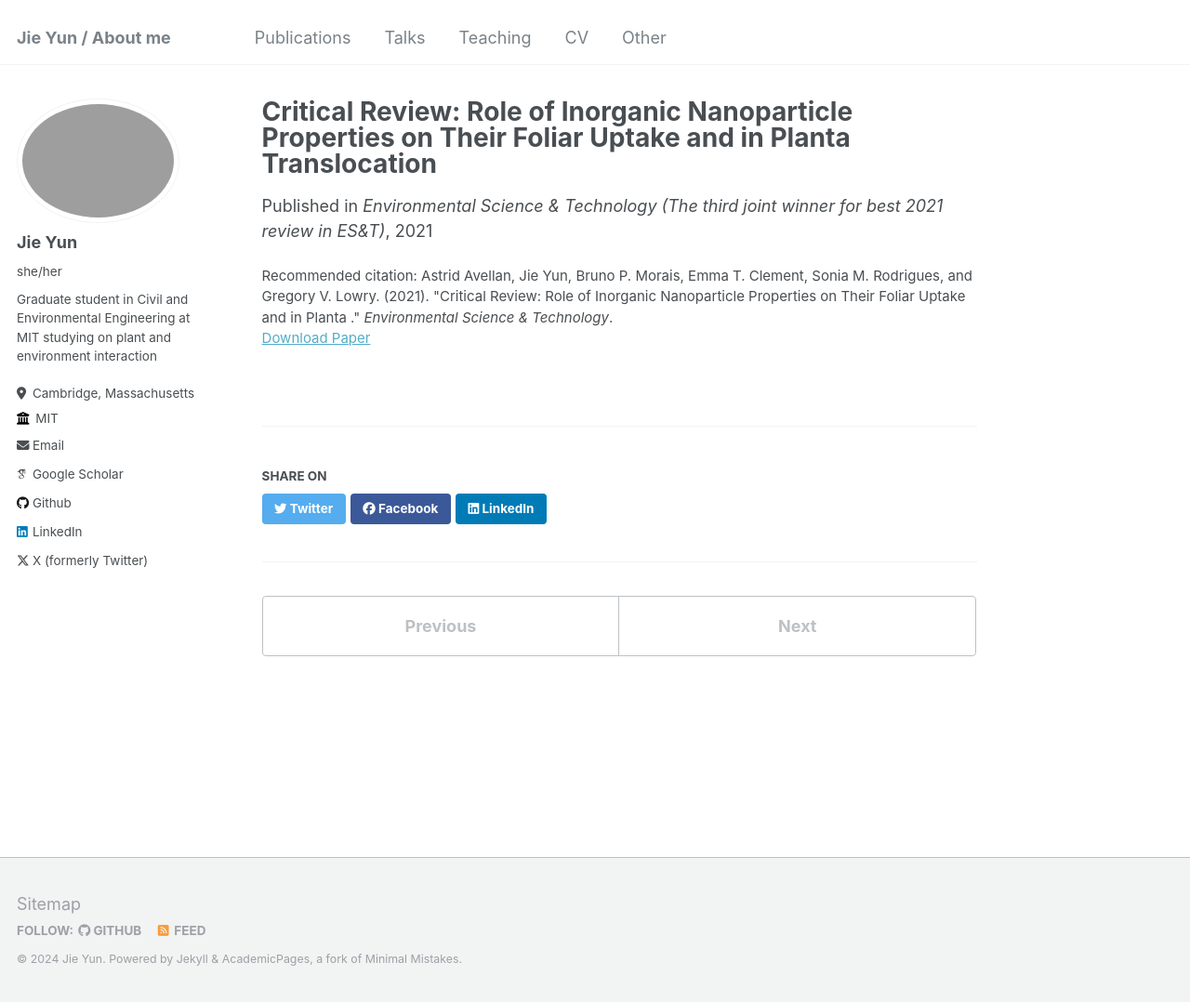
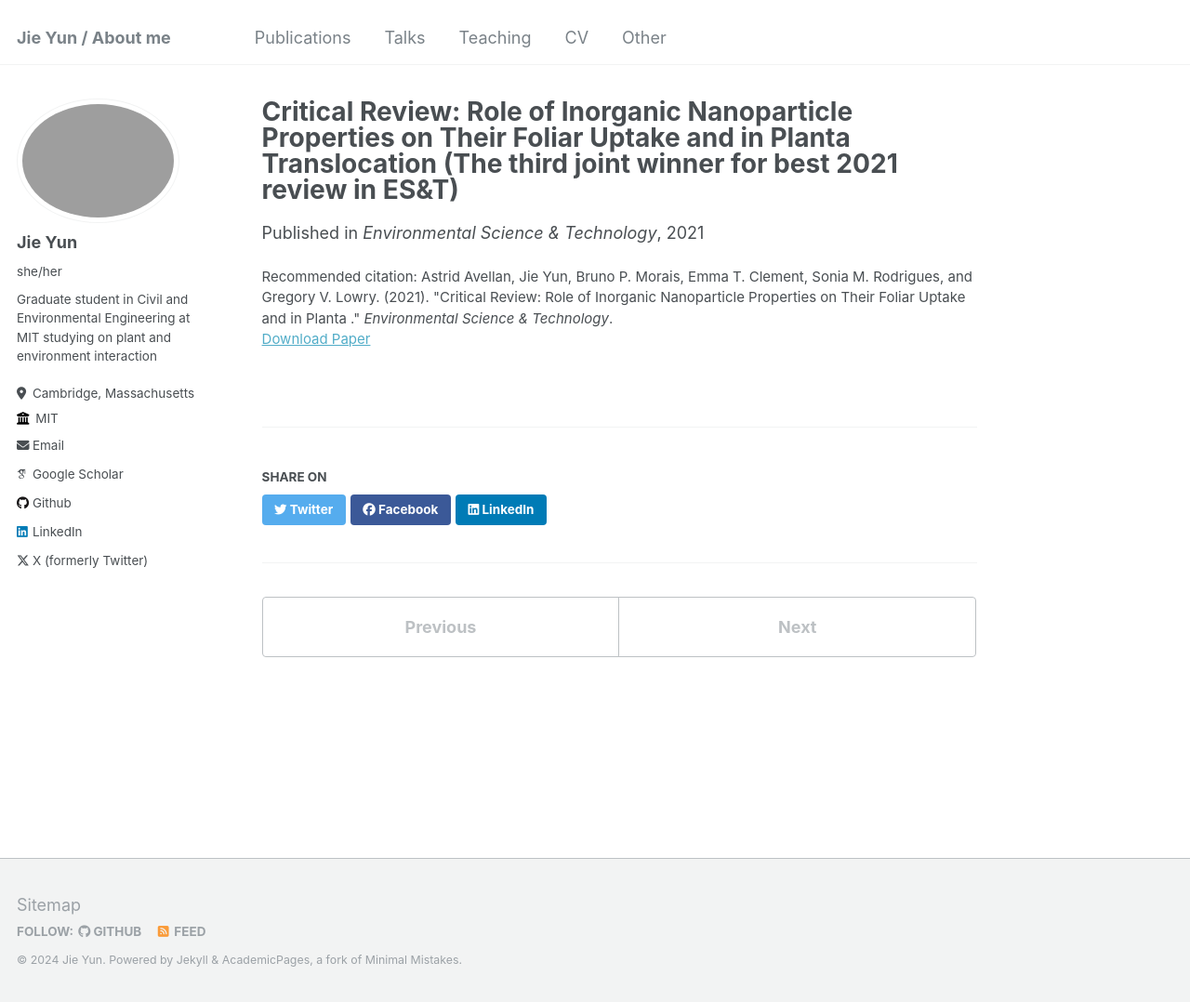
Before and after one commit to jyjiey/jyjiey.github.io, a Jekyll site: the page built from _publications/2009-10-01-paper-title-number-1.md, in a window 1280 px wide and 1078 px high. Shown: the whole window at 93% size. Built offline with Jekyll 4.4.1, drawn with Linux system fonts in a browser that asks for light colours; some web fonts are replaced.

```diff
--- a/_publications/2009-10-01-paper-title-number-1.md
+++ b/_publications/2009-10-01-paper-title-number-1.md
@@ -1,10 +1,10 @@
 ---
-title: "Critical Review: Role of Inorganic Nanoparticle Properties on Their Foliar Uptake and in Planta Translocation"
+title: "Critical Review: Role of Inorganic Nanoparticle Properties on Their Foliar Uptake and in Planta Translocation  (The third joint winner for best 2021 review in ES&T)"
 collection: publications
 permalink: /publication/2009-10-01-paper-title-number-1
 excerpt: 'nano-particle foliar application as agrochemicals '
 date: 2021-05-14
-venue: 'Environmental Science & Technology (The third joint winner for best 2021 review in ES&T)'
+venue: 'Environmental Science & Technology'
 paperurl: 'https://pubs.acs.org/doi/10.1021/acs.est.1c00178'
 citation: 'Astrid Avellan, Jie Yun, Bruno P. Morais, Emma T. Clement, Sonia M. Rodrigues, and Gregory V. Lowry. (2021). &quot;Critical Review: Role of Inorganic Nanoparticle Properties on Their Foliar Uptake and in Planta .&quot; <i>Environmental Science & Technology</i>.'
 ---
```
